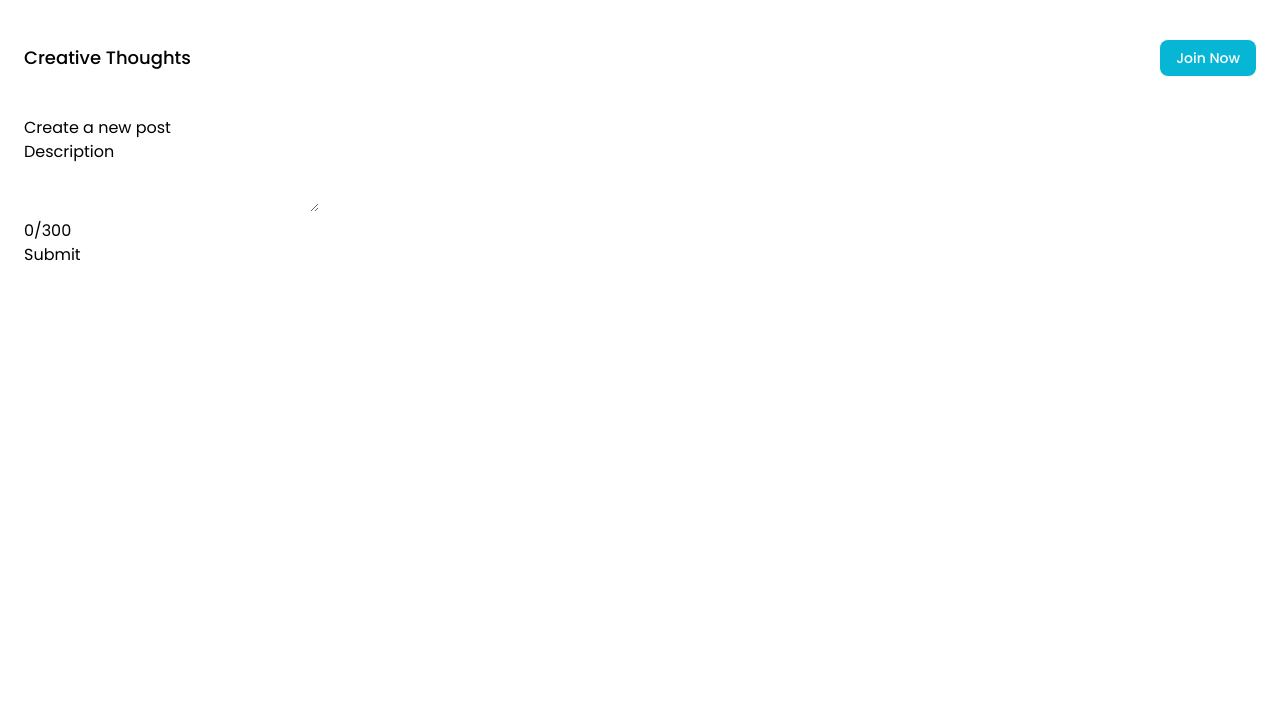
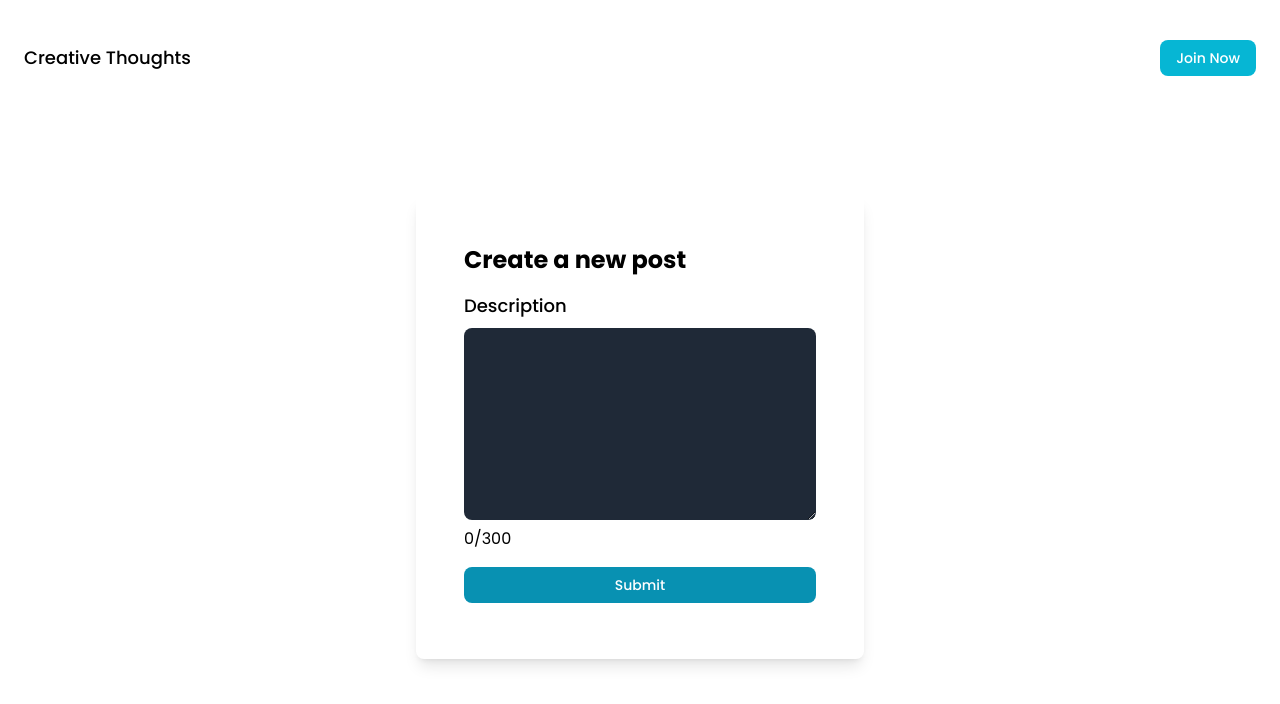
Before and after one commit to Lucas-HenriqueGoisSantos/creative-thoughts, a Next.js app: page /post in a window 1280 px wide. Shown: the top 704 px of the page. Built offline with nearby package versions, Linux system fonts and the light colour scheme; no server answers.

Commit message:
Changes to be committed: 	modified:   pages/post.js

```diff
--- a/pages/post.js
+++ b/pages/post.js
@@ -5,15 +5,17 @@
 
 export default function Post() {
   return (
-    <div className="">
+    <div className="my-20 p-12 shadow-lg rounded-lg max-w-md mx-auto">
       <form>
-        <h1>Create a new post</h1>
-        <div>
-          <h3>Description</h3>
-          <textarea></textarea>
+        <h1 className="text-2xl font-bold">Create a new post</h1>
+        <div className="py-2">
+          <h3 className="text-lg font-medium py-2">Description</h3>
+          <textarea className="bg-gray-800 h-48 w-full text-white rounded-lg p-2 text-sm"></textarea>
           <p>0/300</p>
         </div>
-        <button>Submit</button>
+        <button className="w-full bg-cyan-600 text-white font-medium p-2 my-2 rounded-lg text-sm">
+          Submit
+        </button>
       </form>
     </div>
   );
```
